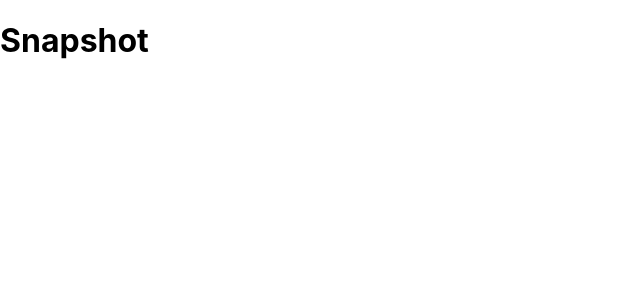
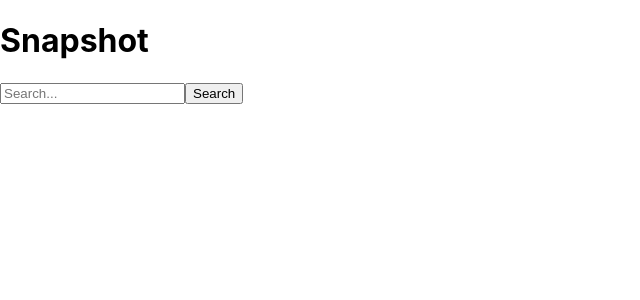
Before and after one commit to Nayar/snapshot, a React (Create React App) app: page / in a window 1280 px wide. Shown: the top 300 px of the page, without its empty margins (0-640 px from the left). Built offline with nearby package versions, Linux system fonts and the light colour scheme.

Commit message:
add search bar

```diff
--- a/src/App.js
+++ b/src/App.js
@@ -1,11 +1,13 @@
 import logo from './logo.svg';
 import './App.css';
 import Title from './Title';
+import SearchBar from './SearchBar';
 
 function App() {
   return (
     <div>
       <Title/>
+      <SearchBar/>
     </div>
   );
 }
--- a/src/SearchBar.js
+++ b/src/SearchBar.js
@@ -0,0 +1,10 @@
+function SearchBar(){
+    return (
+        <>
+            <input type="text" placeholder="Search..."></input>
+            <button>Search</button>
+        </>
+    )
+}
+
+export default SearchBar
```
